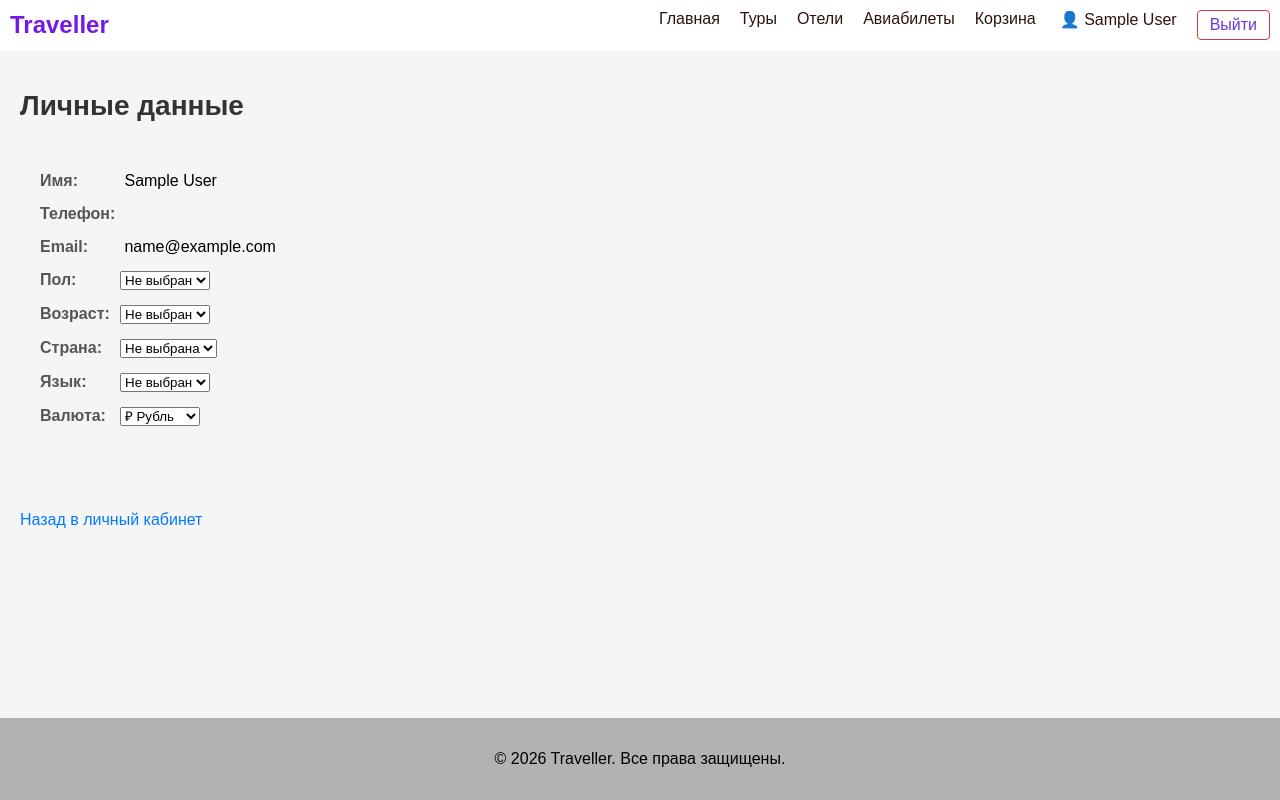
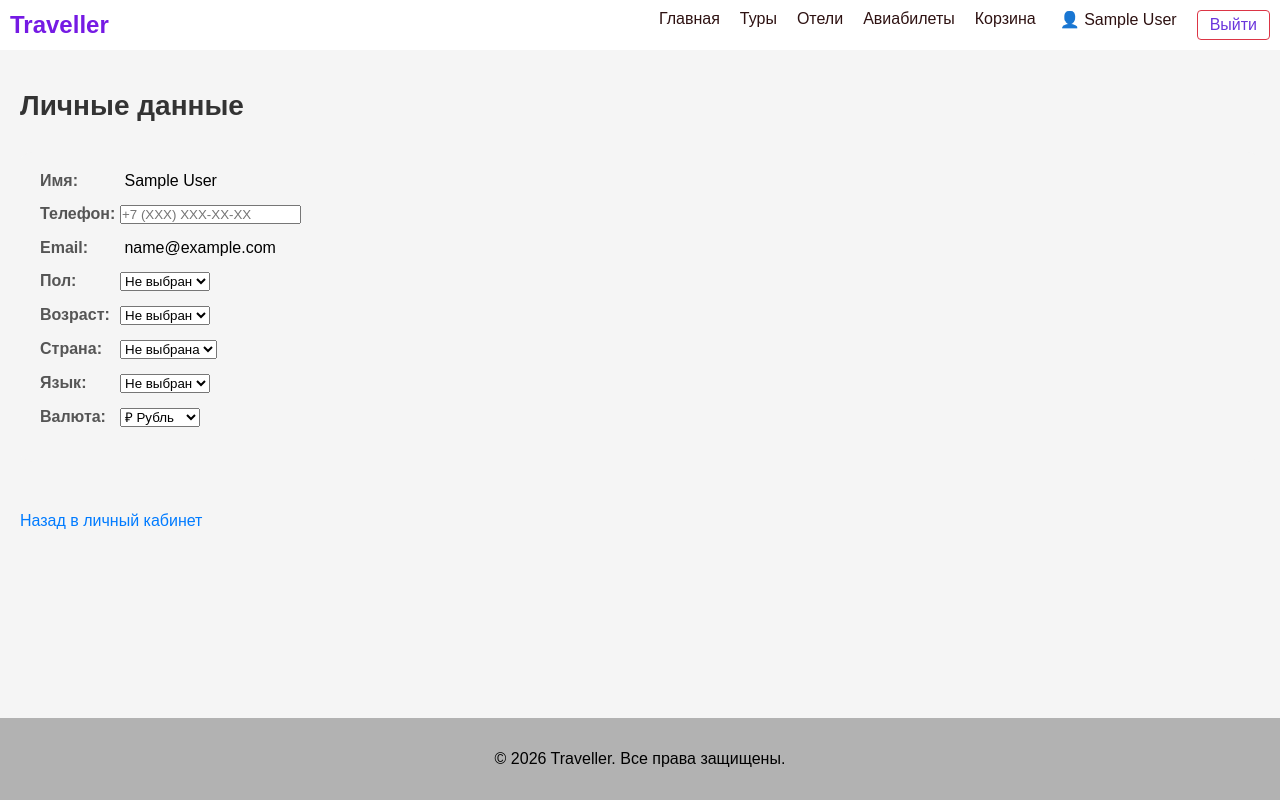
Before and after one commit to AuyLisa/Traveller-React-open-repo, a React (Vite) app: page /profile/PersonalData in a window 1280 px wide. Built offline with nearby package versions, Linux system fonts and the light colour scheme; sample sign-in values are in the browser's storage.

Commit message:
PersonalData добавила телефон

```diff
--- a/src/pages/profile/PersonalData.jsx
+++ b/src/pages/profile/PersonalData.jsx
@@ -13,6 +13,7 @@ function PersonalData() {
   }
 
   // Состояния для каждого поля
+  const [phone, setPhone] = useState('');
   const [gender, setGender] = useState('');
   const [age, setAge] = useState('');
   const [country, setCountry] = useState('');
@@ -32,6 +33,14 @@ function PersonalData() {
 
           <div className="profile__field">
             <strong>Телефон:</strong>
+            <input
+              type="tel"
+              value={phone}
+              onChange={(e) => setPhone(e.target.value.replace(/\D/g, ''))}
+              placeholder="+7 (XXX) XXX-XX-XX"
+               maxLength={11}
+              className="profile__input"
+            />
           </div>
 
           <div className="profile__field">
```
